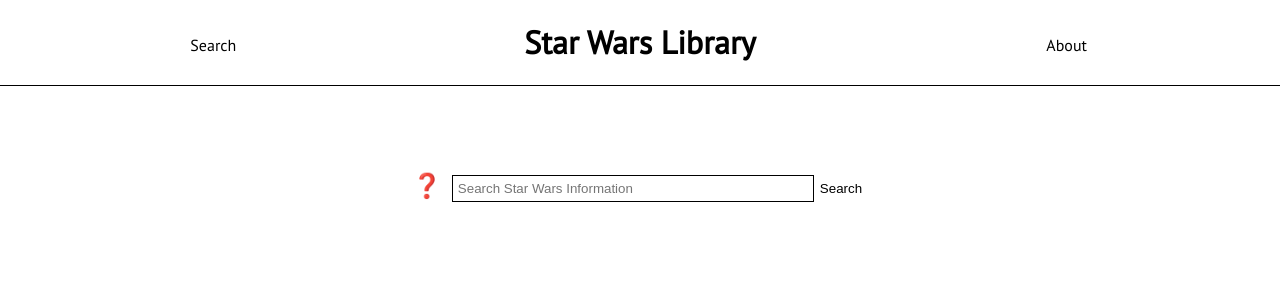
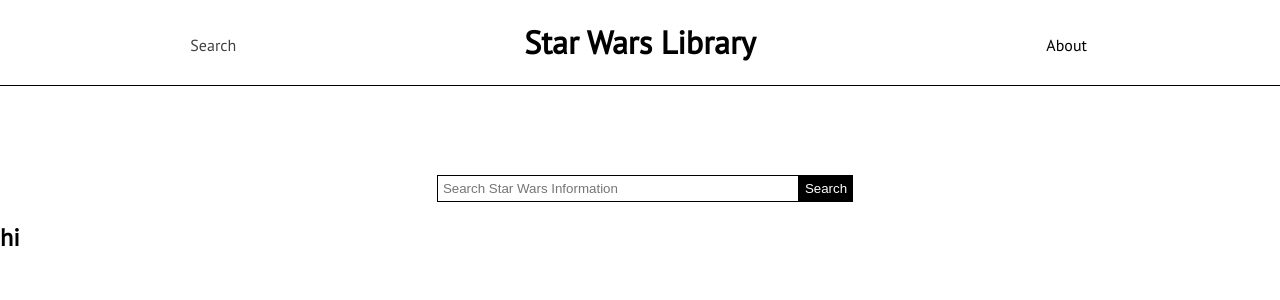
Before and after one commit to gheezl/star-wars-library, a React (Create React App) app: page / in a window 1280 px wide. In both pictures the pointer is over the element "Search". Shown: the top 300 px of the page. Built offline with nearby package versions, Linux system fonts and the light colour scheme.

Commit message:
Added a search page

```diff
--- a/src/App.js
+++ b/src/App.js
@@ -1,7 +1,7 @@
 import React, { Fragment } from "react";
 
 import Header from "./components/header/header.jsx"
-import SearchPage from "./components/search-page/search-page.jsx"
+import SearchPage from "./pages/search-page/search-page.jsx"
 
 
 const App = () => {
--- a/src/components/header/header.css
+++ b/src/components/header/header.css
@@ -16,10 +16,18 @@
     margin-top: 35px;
 }
 
+.header-search:hover {
+    opacity: 0.75;
+}
+
 .header-title {
     display: flex;
     justify-content: center;
     grid-column-start: 2;
+}
+
+.header-title:hover {
+    opacity: 0.75;
 }
 
 .header-about {
@@ -28,3 +36,7 @@
     grid-column-start: 3;
     margin-top: 35px;
 }
+
+.header-about:hover {
+    opacity: 0.75;
+}
--- /dev/null
+++ b/src/pages/card-display/card-display.jsx
@@ -0,0 +1,16 @@
+import React, { Fragment } from "react";
+
+import "./card-display.css"
+
+
+const CardDisplay = () => {
+    return (
+        <Fragment>
+            <h2>
+                hi
+            </h2>
+        </Fragment>
+    )
+}
+
+export default CardDisplay;
--- a/src/components/search-page/search-page.css
+++ b/src/pages/search-page/search-page.css
@@ -16,14 +16,16 @@
 }
 
 .search-button {
-    background-color: white;
+    background-color: black;
+    color: white;
     border: none;
+    padding: 6px;
     transition: 0.5s;
 }
 
 .search-button:hover {
-    background-color: black;
-    color: white;
+    background-color: white;
+    color: black;
 }
 
 .question-mark-border {
--- a/src/components/search-page/search-page.jsx
+++ b/src/pages/search-page/search-page.jsx
@@ -2,20 +2,25 @@
 
 import "./search-page.css"
 
+import CardDisplay from "../card-display/card-display.jsx"
+
 
 const SearchPage = () => {
+
+
+
     return (
         <Fragment>
             <div className="input-border">
-                <div className="question-mark-border">
+                {/* <div className="question-mark-border">
                     <h2>❓</h2>
-                </div>
+                </div> */}
                 <div className="search-border">
-
                     <input placeholder="Search Star Wars Information" className="input-form" />
                     <button className="search-button" >Search</button>
                 </div>
             </div>
+            <CardDisplay />
         </Fragment>
     )
 }
```
Also changed, not shown: src/pages/card-display/card-display.css (added).
